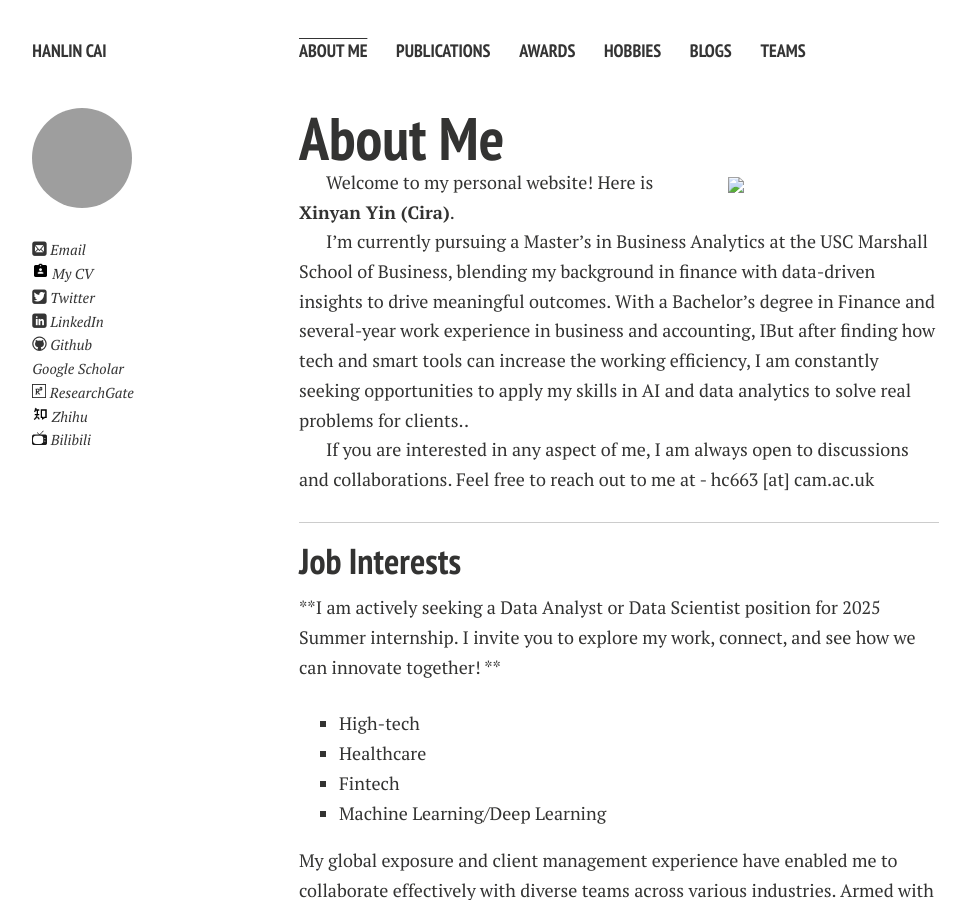
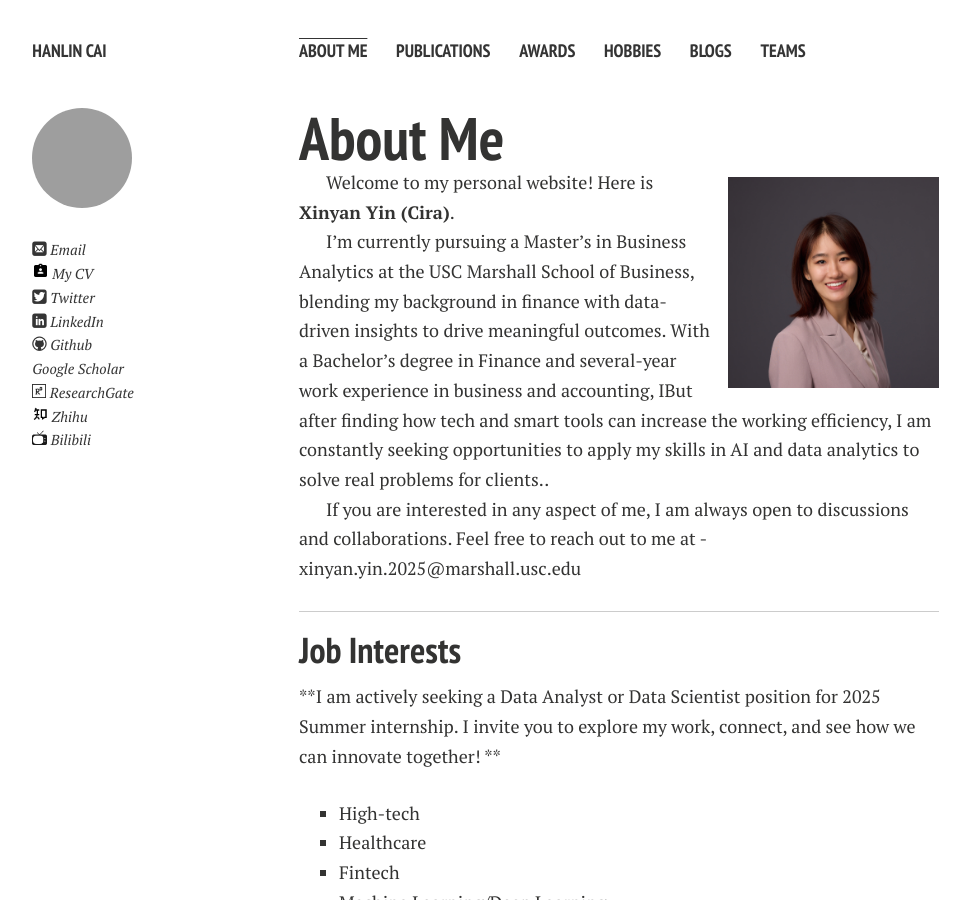
Before and after one commit to cirayin/cirayin.github.io, a Jekyll site: the page built from index.md, in a window 1280 px wide and 900 px high. Shown: the whole window, without its empty margins (21-991 px from the left). Built offline with Jekyll 4.4.1, drawn with Linux system fonts in a browser that asks for light colours; nearby versions of some CDN libraries; comment, search, counter and statistics services are not loaded; a style sheet for code colours, icons or effects is not loaded; our own code applies the rules of GitHub Pages for plain Markdown files.

Commit message:
Update index.md

```diff
--- a/index.md
+++ b/index.md
@@ -4,13 +4,13 @@ layout: page
 
 # About Me
 
-<img src="https://cirayin.github.io//IMG_2548.jpg" class="floatpic">
+<img src="https://cirayin.github.io/blogs/web.assets/IMG_2548.JPG" class="floatpic">
 
 Welcome to my personal website! Here is **Xinyan Yin (Cira)**.<br>
 
 I’m currently pursuing a Master’s in Business Analytics at the USC Marshall School of Business, blending my background in finance with data-driven insights to drive meaningful outcomes. With a Bachelor’s degree in Finance and several-year work experience in business and accounting, IBut after finding how tech and smart tools can increase the working efficiency, I am constantly seeking opportunities to apply my skills in AI and data analytics to solve real problems for clients..<br>
 
-If you are interested in any aspect of me, I am always open to discussions and collaborations. Feel free to reach out to me at - hc663 [at] cam.ac.uk
+If you are interested in any aspect of me, I am always open to discussions and collaborations. Feel free to reach out to me at - xinyan.yin.2025@marshall.usc.edu
 
 ---
 
```
